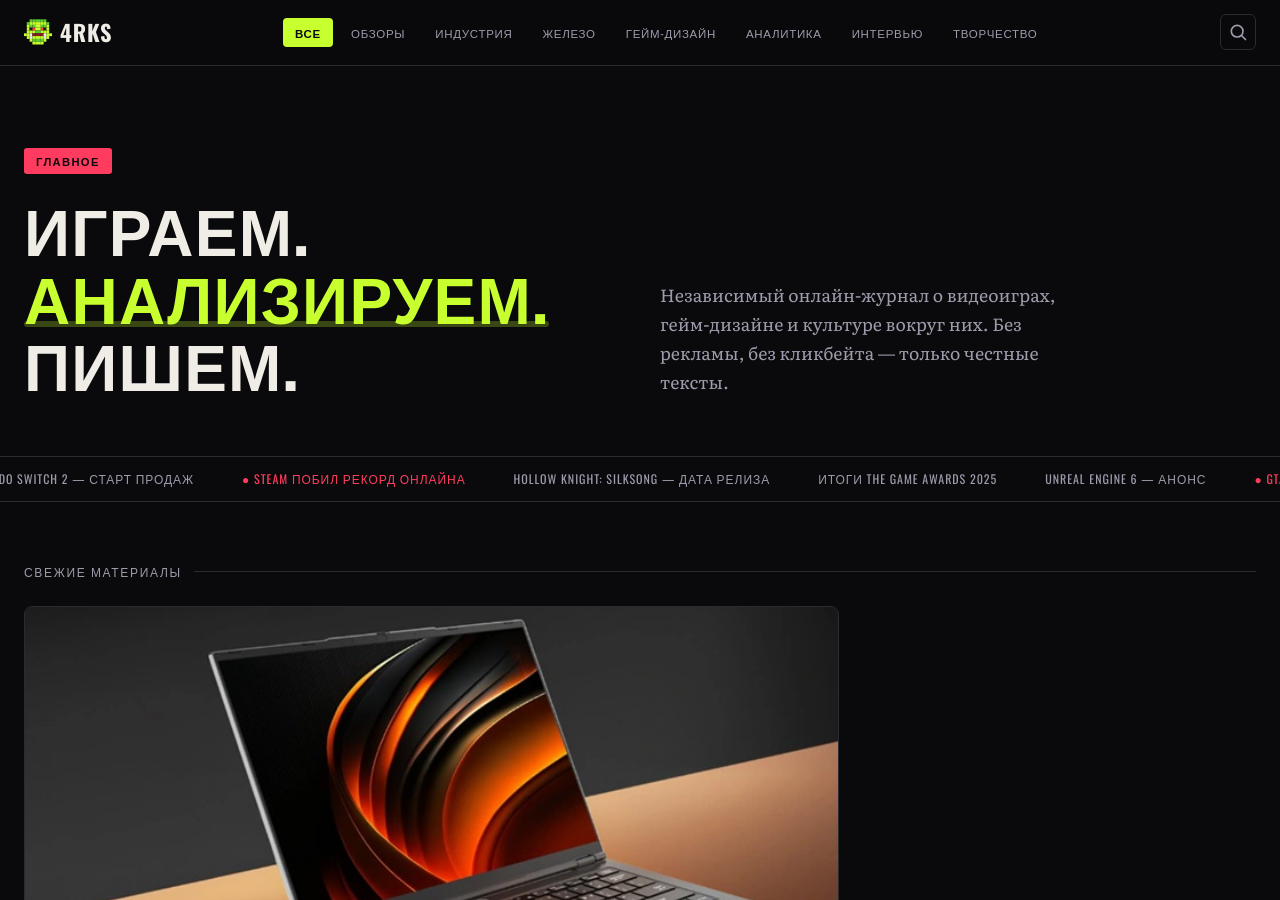
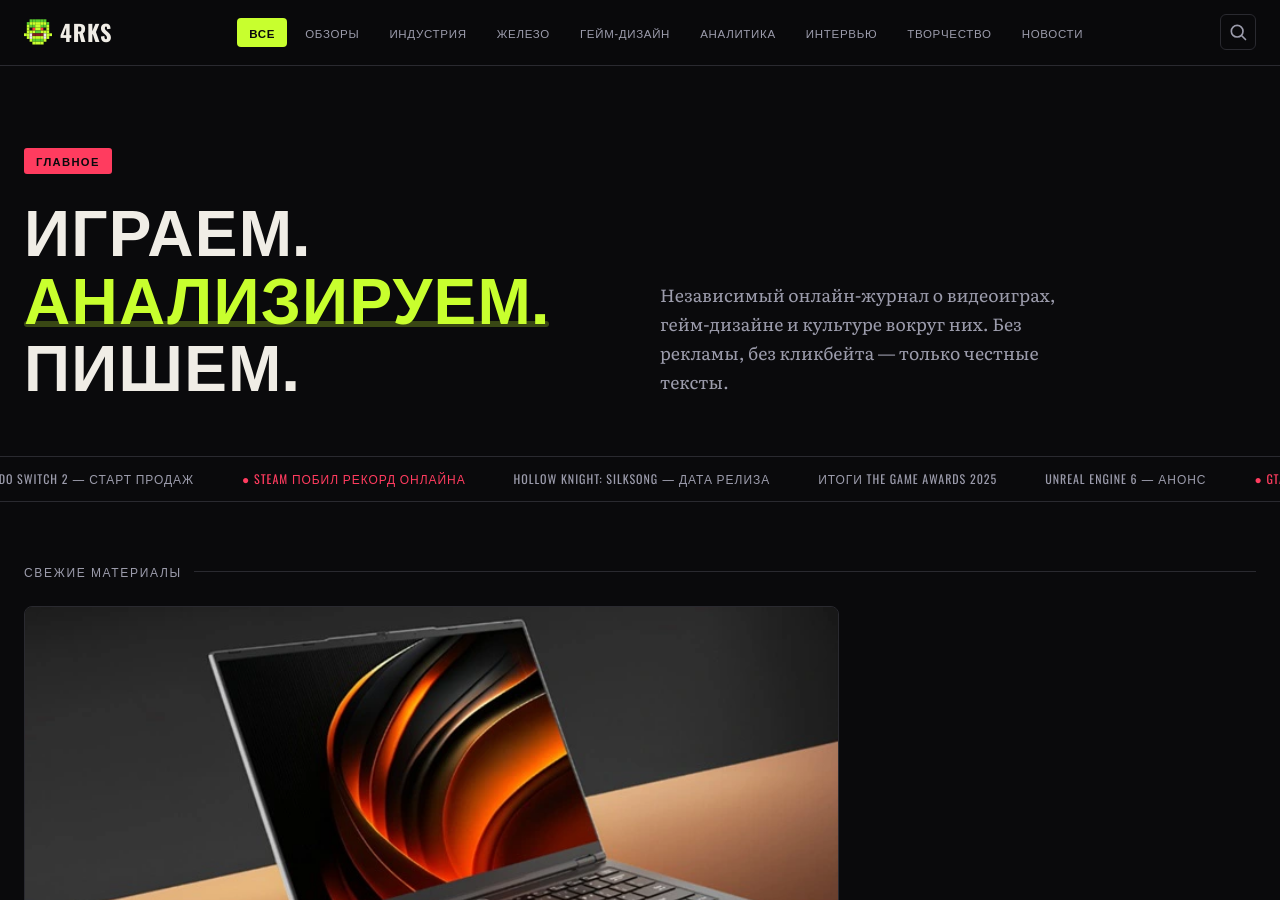
Before and after one commit to MagisterGudvin/pixelorcs, a Jekyll site: the page built from index.html, in a window 1280 px wide and 900 px high. Built offline with Jekyll 4.4.1, drawn with Linux system fonts in a browser that asks for light colours.

Commit message:
Update Настройки “general”

```diff
--- a/_data/settings.yml
+++ b/_data/settings.yml
@@ -18,6 +18,8 @@ categories:
     slug: intervyu
   - name: Творчество
     slug: tvorchestvo
+  - name: Новости
+    slug: novosti
 hero_tag: Главное
 hero_title_1: Играем.
 hero_title_2: Анализируем.
```
